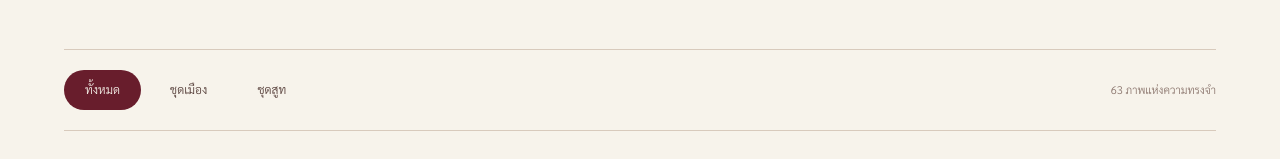
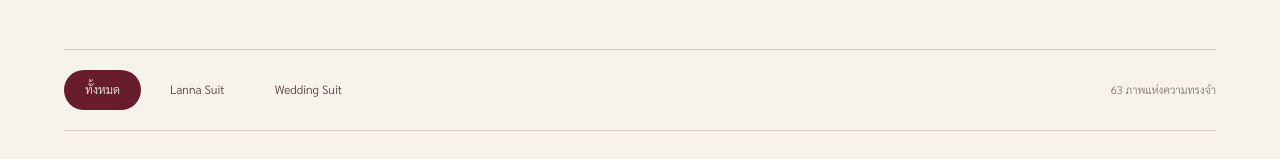
Before and after one commit to bearbyz/benz-pro-wedding-website, a Next.js app: page /gallery in a window 1280 px wide. Shown: the part 497-656 px from the top of the page. Built offline with nearby package versions, Linux system fonts and the light colour scheme; a web font is replaced by a local one.

Commit message:
Rename gallery collections to Lanna Suit and Wedding Suit

```diff
--- a/src/components/wedding-gallery.tsx
+++ b/src/components/wedding-gallery.tsx
@@ -7,7 +7,7 @@ import { galleryPhotos, type GalleryPhoto } from "@/data/gallery";
 import { Botanical, Flourish, Icon } from "./ornaments";
 import { ScrollProgress } from "./motion-details";
 
-const filters = ["ทั้งหมด", "ชุดเมือง", "ชุดสูท"] as const;
+const filters = ["ทั้งหมด", "Lanna Suit", "Wedding Suit"] as const;
 
 export default function WeddingGallery() {
   const [filter,setFilter] = useState<string>("ทั้งหมด");
--- a/src/data/gallery.ts
+++ b/src/data/gallery.ts
@@ -1,571 +1,571 @@
-export type GalleryPhoto = { id: string; src: string; alt: string; title: string; collection: "ชุดเมือง" | "ชุดสูท"; width: number; height: number; };
+export type GalleryPhoto = { id: string; src: string; alt: string; title: string; collection: "Lanna Suit" | "Wedding Suit"; width: number; height: number; };
 
 // Photographs supplied by the couple in BP_PreWed.
 export const galleryPhotos: GalleryPhoto[] = [
   {
     "id": "lanna-10",
     "src": "/images/gallery/prewed-lanna-10.webp",
-    "alt": "เบนซ์และโปร — ชุดเมือง ภาพที่ 10",
-    "title": "ชุดเมือง · 10",
-    "collection": "ชุดเมือง",
+    "alt": "เบนซ์และโปร — Lanna Suit ภาพที่ 10",
+    "title": "Lanna Suit · 10",
+    "collection": "Lanna Suit",
     "width": 1200,
     "height": 1800
   },
   {
     "id": "white-22",
     "src": "/images/gallery/prewed-white-22.webp",
-    "alt": "เบนซ์และโปร — ชุดสูท ภาพที่ 22",
-    "title": "ชุดสูท · 22",
-    "collection": "ชุดสูท",
+    "alt": "เบนซ์และโปร — Wedding Suit ภาพที่ 22",
+    "title": "Wedding Suit · 22",
+    "collection": "Wedding Suit",
     "width": 1200,
     "height": 1800
   },
   {
     "id": "lanna-15",
     "src": "/images/gallery/prewed-lanna-15.webp",
-    "alt": "เบนซ์และโปร — ชุดเมือง ภาพที่ 15",
-    "title": "ชุดเมือง · 15",
-    "collection": "ชุดเมือง",
+    "alt": "เบนซ์และโปร — Lanna Suit ภาพที่ 15",
+    "title": "Lanna Suit · 15",
+    "collection": "Lanna Suit",
     "width": 1200,
     "height": 1800
   },
   {
     "id": "lanna-01",
     "src": "/images/gallery/prewed-lanna-01.webp",
-    "alt": "เบนซ์และโปร — ชุดเมือง ภาพที่ 1",
-    "title": "ชุดเมือง · 01",
-    "collection": "ชุดเมือง",
+    "alt": "เบนซ์และโปร — Lanna Suit ภาพที่ 1",
+    "title": "Lanna Suit · 01",
+    "collection": "Lanna Suit",
     "width": 1200,
     "height": 1800
   },
   {
     "id": "lanna-02",
     "src": "/images/gallery/prewed-lanna-02.webp",
-    "alt": "เบนซ์และโปร — ชุดเมือง ภาพที่ 2",
-    "title": "ชุดเมือง · 02",
-    "collection": "ชุดเมือง",
+    "alt": "เบนซ์และโปร — Lanna Suit ภาพที่ 2",
+    "title": "Lanna Suit · 02",
+    "collection": "Lanna Suit",
     "width": 1200,
     "height": 1800
   },
   {
     "id": "lanna-03",
     "src": "/images/gallery/prewed-lanna-03.webp",
-    "alt": "เบนซ์และโปร — ชุดเมือง ภาพที่ 3",
-    "title": "ชุดเมือง · 03",
-    "collection": "ชุดเมือง",
+    "alt": "เบนซ์และโปร — Lanna Suit ภาพที่ 3",
+    "title": "Lanna Suit · 03",
+    "collection": "Lanna Suit",
     "width": 1200,
     "height": 1800
   },
   {
     "id": "lanna-04",
     "src": "/images/gallery/prewed-lanna-04.webp",
-    "alt": "เบนซ์และโปร — ชุดเมือง ภาพที่ 4",
-    "title": "ชุดเมือง · 04",
-    "collection": "ชุดเมือง",
+    "alt": "เบนซ์และโปร — Lanna Suit ภาพที่ 4",
+    "title": "Lanna Suit · 04",
+    "collection": "Lanna Suit",
     "width": 1200,
     "height": 1800
   },
   {
     "id": "lanna-05",
     "src": "/images/gallery/prewed-lanna-05.webp",
-    "alt": "เบนซ์และโปร — ชุดเมือง ภาพที่ 5",
-    "title": "ชุดเมือง · 05",
-    "collection": "ชุดเมือง",
+    "alt": "เบนซ์และโปร — Lanna Suit ภาพที่ 5",
+    "title": "Lanna Suit · 05",
+    "collection": "Lanna Suit",
     "width": 1200,
     "height": 1800
   },
   {
     "id": "lanna-06",
     "src": "/images/gallery/prewed-lanna-06.webp",
-    "alt": "เบนซ์และโปร — ชุดเมือง ภาพที่ 6",
-    "title": "ชุดเมือง · 06",
-    "collection": "ชุดเมือง",
+    "alt": "เบนซ์และโปร — Lanna Suit ภาพที่ 6",
+    "title": "Lanna Suit · 06",
+    "collection": "Lanna Suit",
     "width": 1200,
     "height": 1800
   },
   {
     "id": "lanna-07",
     "src": "/images/gallery/prewed-lanna-07.webp",
-    "alt": "เบนซ์และโปร — ชุดเมือง ภาพที่ 7",
-    "title": "ชุดเมือง · 07",
-    "collection": "ชุดเมือง",
+    "alt": "เบนซ์และโปร — Lanna Suit ภาพที่ 7",
+    "title": "Lanna Suit · 07",
+    "collection": "Lanna Suit",
     "width": 1200,
     "height": 1800
   },
   {
     "id": "lanna-08",
     "src": "/images/gallery/prewed-lanna-08.webp",
-    "alt": "เบนซ์และโปร — ชุดเมือง ภาพที่ 8",
-    "title": "ชุดเมือง · 08",
-    "collection": "ชุดเมือง",
+    "alt": "เบนซ์และโปร — Lanna Suit ภาพที่ 8",
+    "title": "Lanna Suit · 08",
+    "collection": "Lanna Suit",
     "width": 1200,
     "height": 1800
   },
   {
     "id": "lanna-09",
     "src": "/images/gallery/prewed-lanna-09.webp",
-    "alt": "เบนซ์และโปร — ชุดเมือง ภาพที่ 9",
-    "title": "ชุดเมือง · 09",
-    "collection": "ชุดเมือง",
+    "alt": "เบนซ์และโปร — Lanna Suit ภาพที่ 9",
+    "title": "Lanna Suit · 09",
+    "collection": "Lanna Suit",
     "width": 1200,
     "height": 1800
   },
   {
     "id": "lanna-11",
     "src": "/images/gallery/prewed-lanna-11.webp",
-    "alt": "เบนซ์และโปร — ชุดเมือง ภาพที่ 11",
-    "title": "ชุดเมือง · 11",
-    "collection": "ชุดเมือง",
+    "alt": "เบนซ์และโปร — Lanna Suit ภาพที่ 11",
+    "title": "Lanna Suit · 11",
+    "collection": "Lanna Suit",
     "width": 1200,
     "height": 1800
   },
   {
     "id": "lanna-12",
     "src": "/images/gallery/prewed-lanna-12.webp",
-    "alt": "เบนซ์และโปร — ชุดเมือง ภาพที่ 12",
-    "title": "ชุดเมือง · 12",
-    "collection": "ชุดเมือง",
+    "alt": "เบนซ์และโปร — Lanna Suit ภาพที่ 12",
+    "title": "Lanna Suit · 12",
+    "collection": "Lanna Suit",
     "width": 1200,
     "height": 1800
   },
   {
     "id": "lanna-13",
     "src": "/images/gallery/prewed-lanna-13.webp",
-    "alt": "เบนซ์และโปร — ชุดเมือง ภาพที่ 13",
-    "title": "ชุดเมือง · 13",
-    "collection": "ชุดเมือง",
+    "alt": "เบนซ์และโปร — Lanna Suit ภาพที่ 13",
+    "title": "Lanna Suit · 13",
+    "collection": "Lanna Suit",
     "width": 1200,
     "height": 1800
   },
   {
     "id": "lanna-14",
     "src": "/images/gallery/prewed-lanna-14.webp",
-    "alt": "เบนซ์และโปร — ชุดเมือง ภาพที่ 14",
-    "title": "ชุดเมือง · 14",
-    "collection": "ชุดเมือง",
+    "alt": "เบนซ์และโปร — Lanna Suit ภาพที่ 14",
+    "title": "Lanna Suit · 14",
+    "collection": "Lanna Suit",
     "width": 1200,
     "height": 1800
   },
   {
     "id": "lanna-16",
     "src": "/images/gallery/prewed-lanna-16.webp",
-    "alt": "เบนซ์และโปร — ชุดเมือง ภาพที่ 16",
-    "title": "ชุดเมือง · 16",
-    "collection": "ชุดเมือง",
+    "alt": "เบนซ์และโปร — Lanna Suit ภาพที่ 16",
+    "title": "Lanna Suit · 16",
+    "collection": "Lanna Suit",
     "width": 1200,
     "height": 1800
   },
   {
     "id": "lanna-17",
     "src": "/images/gallery/prewed-lanna-17.webp",
-    "alt": "เบนซ์และโปร — ชุดเมือง ภาพที่ 17",
-    "title": "ชุดเมือง · 17",
-    "collection": "ชุดเมือง",
+    "alt": "เบนซ์และโปร — Lanna Suit ภาพที่ 17",
+    "title": "Lanna Suit · 17",
+    "collection": "Lanna Suit",
     "width": 1200,
     "height": 1800
   },
   {
     "id": "lanna-18",
     "src": "/images/gallery/prewed-lanna-18.webp",
-    "alt": "เบนซ์และโปร — ชุดเมือง ภาพที่ 18",
-    "title": "ชุดเมือง · 18",
-    "collection": "ชุดเมือง",
+    "alt": "เบนซ์และโปร — Lanna Suit ภาพที่ 18",
+    "title": "Lanna Suit · 18",
+    "collection": "Lanna Suit",
     "width": 1200,
     "height": 1800
   },
   {
     "id": "lanna-19",
     "src": "/images/gallery/prewed-lanna-19.webp",
-    "alt": "เบนซ์และโปร — ชุดเมือง ภาพที่ 19",
-    "title": "ชุดเมือง · 19",
-    "collection": "ชุดเมือง",
+    "alt": "เบนซ์และโปร — Lanna Suit ภาพที่ 19",
+    "title": "Lanna Suit · 19",
+    "collection": "Lanna Suit",
     "width": 1200,
     "height": 1800
   },
   {
     "id": "lanna-20",
     "src": "/images/gallery/prewed-lanna-20.webp",
-    "alt": "เบนซ์และโปร — ชุดเมือง ภาพที่ 20",
-    "title": "ชุดเมือง · 20",
-    "collection": "ชุดเมือง",
+    "alt": "เบนซ์และโปร — Lanna Suit ภาพที่ 20",
+    "title": "Lanna Suit · 20",
+    "collection": "Lanna Suit",
     "width": 1200,
     "height": 1800
   },
   {
     "id": "lanna-21",
     "src": "/images/gallery/prewed-lanna-21.webp",
-    "alt": "เบนซ์และโปร — ชุดเมือง ภาพที่ 21",
-    "title": "ชุดเมือง · 21",
-    "collection": "ชุดเมือง",
+    "alt": "เบนซ์และโปร — Lanna Suit ภาพที่ 21",
+    "title": "Lanna Suit · 21",
+    "collection": "Lanna Suit",
     "width": 1200,
     "height": 1800
   },
   {
     "id": "lanna-22",
     "src": "/images/gallery/prewed-lanna-22.webp",
-    "alt": "เบนซ์และโปร — ชุดเมือง ภาพที่ 22",
-    "title": "ชุดเมือง · 22",
-    "collection": "ชุดเมือง",
+    "alt": "เบนซ์และโปร — Lanna Suit ภาพที่ 22",
+    "title": "Lanna Suit · 22",
+    "collection": "Lanna Suit",
     "width": 1200,
     "height": 1800
   },
   {
     "id": "lanna-23",
     "src": "/images/gallery/prewed-lanna-23.webp",
-    "alt": "เบนซ์และโปร — ชุดเมือง ภาพที่ 23",
-    "title": "ชุดเมือง · 23",
-    "collection": "ชุดเมือง",
+    "alt": "เบนซ์และโปร — Lanna Suit ภาพที่ 23",
+    "title": "Lanna Suit · 23",
+    "collection": "Lanna Suit",
     "width": 1200,
     "height": 1800
   },
   {
     "id": "lanna-24",
     "src": "/images/gallery/prewed-lanna-24.webp",
-    "alt": "เบนซ์และโปร — ชุดเมือง ภาพที่ 24",
-    "title": "ชุดเมือง · 24",
-    "collection": "ชุดเมือง",
+    "alt": "เบนซ์และโปร — Lanna Suit ภาพที่ 24",
+    "title": "Lanna Suit · 24",
+    "collection": "Lanna Suit",
     "width": 1200,
     "height": 1800
   },
   {
     "id": "lanna-25",
     "src": "/images/gallery/prewed-lanna-25.webp",
-    "alt": "เบนซ์และโปร — ชุดเมือง ภาพที่ 25",
-    "title": "ชุดเมือง · 25",
-    "collection": "ชุดเมือง",
+    "alt": "เบนซ์และโปร — Lanna Suit ภาพที่ 25",
+    "title": "Lanna Suit · 25",
+    "collection": "Lanna Suit",
     "width": 1200,
     "height": 1800
   },
   {
     "id": "lanna-26",
     "src": "/images/gallery/prewed-lanna-26.webp",
-    "alt": "เบนซ์และโปร — ชุดเมือง ภาพที่ 26",
-    "title": "ชุดเมือง · 26",
-    "collection": "ชุดเมือง",
+    "alt": "เบนซ์และโปร — Lanna Suit ภาพที่ 26",
+    "title": "Lanna Suit · 26",
+    "collection": "Lanna Suit",
     "width": 1200,
     "height": 1800
   },
   {
     "id": "lanna-27",
     "src": "/images/gallery/prewed-lanna-27.webp",
-    "alt": "เบนซ์และโปร — ชุดเมือง ภาพที่ 27",
-    "title": "ชุดเมือง · 27",
-    "collection": "ชุดเมือง",
+    "alt": "เบนซ์และโปร — Lanna Suit ภาพที่ 27",
+    "title": "Lanna Suit · 27",
+    "collection": "Lanna Suit",
     "width": 1200,
     "height": 1800
   },
   {
     "id": "lanna-28",
     "src": "/images/gallery/prewed-lanna-28.webp",
-    "alt": "เบนซ์และโปร — ชุดเมือง ภาพที่ 28",
-    "title": "ชุดเมือง · 28",
-    "collection": "ชุดเมือง",
+    "alt": "เบนซ์และโปร — Lanna Suit ภาพที่ 28",
+    "title": "Lanna Suit · 28",
+    "collection": "Lanna Suit",
     "width": 1200,
     "height": 1800
   },
   {
     "id": "lanna-29",
     "src": "/images/gallery/prewed-lanna-29.webp",
-    "alt": "เบนซ์และโปร — ชุดเมือง ภาพที่ 29",
-    "title": "ชุดเมือง · 29",
-    "collection": "ชุดเมือง",
+    "alt": "เบนซ์และโปร — Lanna Suit ภาพที่ 29",
+    "title": "Lanna Suit · 29",
+    "collection": "Lanna Suit",
     "width": 1200,
     "height": 1800
   },
   {
     "id": "lanna-30",
     "src": "/images/gallery/prewed-lanna-30.webp",
-    "alt": "เบนซ์และโปร — ชุดเมือง ภาพที่ 30",
-    "title": "ชุดเมือง · 30",
-    "collection": "ชุดเมือง",
+    "alt": "เบนซ์และโปร — Lanna Suit ภาพที่ 30",
+    "title": "Lanna Suit · 30",
+    "collection": "Lanna Suit",
     "width": 1200,
     "height": 1800
   },
   {
     "id": "lanna-31",
     "src": "/images/gallery/prewed-lanna-31.webp",
-    "alt": "เบนซ์และโปร — ชุดเมือง ภาพที่ 31",
-    "title": "ชุดเมือง · 31",
-    "collection": "ชุดเมือง",
+    "alt": "เบนซ์และโปร — Lanna Suit ภาพที่ 31",
+    "title": "Lanna Suit · 31",
+    "collection": "Lanna Suit",
     "width": 1200,
     "height": 1800
   },
   {
     "id": "lanna-32",
     "src": "/images/gallery/prewed-lanna-32.webp",
-    "alt": "เบนซ์และโปร — ชุดเมือง ภาพที่ 32",
-    "title": "ชุดเมือง · 32",
-    "collection": "ชุดเมือง",
+    "alt": "เบนซ์และโปร — Lanna Suit ภาพที่ 32",
+    "title": "Lanna Suit · 32",
+    "collection": "Lanna Suit",
     "width": 1200,
     "height": 1800
   },
   {
     "id": "lanna-33",
     "src": "/images/gallery/prewed-lanna-33.webp",
-    "alt": "เบนซ์และโปร — ชุดเมือง ภาพที่ 33",
-    "title": "ชุดเมือง · 33",
-    "collection": "ชุดเมือง",
+    "alt": "เบนซ์และโปร — Lanna Suit ภาพที่ 33",
+    "title": "Lanna Suit · 33",
+    "collection": "Lanna Suit",
     "width": 1200,
     "height": 1800
   },
   {
     "id": "lanna-34",
     "src": "/images/gallery/prewed-lanna-34.webp",
-    "alt": "เบนซ์และโปร — ชุดเมือง ภาพที่ 34",
-    "title": "ชุดเมือง · 34",
-    "collection": "ชุดเมือง",
+    "alt": "เบนซ์และโปร — Lanna Suit ภาพที่ 34",
+    "title": "Lanna Suit · 34",
+    "collection": "Lanna Suit",
     "width": 1200,
     "height": 1800
   },
   {
     "id": "white-01",
     "src": "/images/gallery/prewed-white-01.webp",
-    "alt": "เบนซ์และโปร — ชุดสูท ภาพที่ 1",
-    "title": "ชุดสูท · 01",
-    "collection": "ชุดสูท",
+    "alt": "เบนซ์และโปร — Wedding Suit ภาพที่ 1",
+    "title": "Wedding Suit · 01",
+    "collection": "Wedding Suit",
     "width": 1200,
     "height": 1800
   },
   {
     "id": "white-02",
     "src": "/images/gallery/prewed-white-02.webp",
-    "alt": "เบนซ์และโปร — ชุดสูท ภาพที่ 2",
-    "title": "ชุดสูท · 02",
-    "collection": "ชุดสูท",
+    "alt": "เบนซ์และโปร — Wedding Suit ภาพที่ 2",
+    "title": "Wedding Suit · 02",
+    "collection": "Wedding Suit",
     "width": 1200,
     "height": 1800
   },
   {
     "id": "white-03",
     "src": "/images/gallery/prewed-white-03.webp",
-    "alt": "เบนซ์และโปร — ชุดสูท ภาพที่ 3",
-    "title": "ชุดสูท · 03",
-    "collection": "ชุดสูท",
+    "alt": "เบนซ์และโปร — Wedding Suit ภาพที่ 3",
+    "title": "Wedding Suit · 03",
+    "collection": "Wedding Suit",
     "width": 1200,
     "height": 1800
   },
   {
     "id": "white-04",
     "src": "/images/gallery/prewed-white-04.webp",
-    "alt": "เบนซ์และโปร — ชุดสูท ภาพที่ 4",
-    "title": "ชุดสูท · 04",
-    "collection": "ชุดสูท",
+    "alt": "เบนซ์และโปร — Wedding Suit ภาพที่ 4",
+    "title": "Wedding Suit · 04",
+    "collection": "Wedding Suit",
     "width": 1200,
     "height": 1800
   },
   {
     "id": "white-05",
     "src": "/images/gallery/prewed-white-05.webp",
-    "alt": "เบนซ์และโปร — ชุดสูท ภาพที่ 5",
-    "title": "ชุดสูท · 05",
-    "collection": "ชุดสูท",
+    "alt": "เบนซ์และโปร — Wedding Suit ภาพที่ 5",
+    "title": "Wedding Suit · 05",
+    "collection": "Wedding Suit",
     "width": 1200,
     "height": 1800
   },
   {
     "id": "white-06",
     "src": "/images/gallery/prewed-white-06.webp",
-    "alt": "เบนซ์และโปร — ชุดสูท ภาพที่ 6",
-    "title": "ชุดสูท · 06",
-    "collection": "ชุดสูท",
+    "alt": "เบนซ์และโปร — Wedding Suit ภาพที่ 6",
+    "title": "Wedding Suit · 06",
+    "collection": "Wedding Suit",
     "width": 1800,
     "height": 1200
   },
   {
     "id": "white-07",
     "src": "/images/gallery/prewed-white-07.webp",
-    "alt": "เบนซ์และโปร — ชุดสูท ภาพที่ 7",
-    "title": "ชุดสูท · 07",
-    "collection": "ชุดสูท",
+    "alt": "เบนซ์และโปร — Wedding Suit ภาพที่ 7",
+    "title": "Wedding Suit · 07",
+    "collection": "Wedding Suit",
     "width": 1200,
     "height": 1800
   },
   {
     "id": "white-08",
     "src": "/images/gallery/prewed-white-08.webp",
-    "alt": "เบนซ์และโปร — ชุดสูท ภาพที่ 8",
-    "title": "ชุดสูท · 08",
-    "collection": "ชุดสูท",
+    "alt": "เบนซ์และโปร — Wedding Suit ภาพที่ 8",
+    "title": "Wedding Suit · 08",
+    "collection": "Wedding Suit",
     "width": 1200,
     "height": 1800
   },
   {
     "id": "white-09",
     "src": "/images/gallery/prewed-white-09.webp",
-    "alt": "เบนซ์และโปร — ชุดสูท ภาพที่ 9",
-    "title": "ชุดสูท · 09",
-    "collection": "ชุดสูท",
+    "alt": "เบนซ์และโปร — Wedding Suit ภาพที่ 9",
+    "title": "Wedding Suit · 09",
+    "collection": "Wedding Suit",
     "width": 1200,
     "height": 1800
   },
   {
     "id": "white-10",
     "src": "/images/gallery/prewed-white-10.webp",
-    "alt": "เบนซ์และโปร — ชุดสูท ภาพที่ 10",
-    "title": "ชุดสูท · 10",
-    "collection": "ชุดสูท",
+    "alt": "เบนซ์และโปร — Wedding Suit ภาพที่ 10",
+    "title": "Wedding Suit · 10",
+    "collection": "Wedding Suit",
     "width": 1200,
     "height": 1800
   },
   {
     "id": "white-11",
     "src": "/images/gallery/prewed-white-11.webp",
-    "alt": "เบนซ์และโปร — ชุดสูท ภาพที่ 11",
-    "title": "ชุดสูท · 11",
-    "collection": "ชุดสูท",
+    "alt": "เบนซ์และโปร — Wedding Suit ภาพที่ 11",
+    "title": "Wedding Suit · 11",
+    "collection": "Wedding Suit",
     "width": 1200,
     "height": 1800
   },
   {
     "id": "white-12",
     "src": "/images/gallery/prewed-white-12.webp",
-    "alt": "เบนซ์และโปร — ชุดสูท ภาพที่ 12",
-    "title": "ชุดสูท · 12",
-    "collection": "ชุดสูท",
+    "alt": "เบนซ์และโปร — Wedding Suit ภาพที่ 12",
+    "title": "Wedding Suit · 12",
+    "collection": "Wedding Suit",
     "width": 1200,
     "height": 1800
   },
   {
     "id": "white-13",
     "src": "/images/gallery/prewed-white-13.webp",
-    "alt": "เบนซ์และโปร — ชุดสูท ภาพที่ 13",
-    "title": "ชุดสูท · 13",
-    "collection": "ชุดสูท",
+    "alt": "เบนซ์และโปร — Wedding Suit ภาพที่ 13",
+    "title": "Wedding Suit · 13",
+    "collection": "Wedding Suit",
     "width": 1200,
     "height": 1800
   },
   {
     "id": "white-14",
     "src": "/images/gallery/prewed-white-14.webp",
-    "alt": "เบนซ์และโปร — ชุดสูท ภาพที่ 14",
-    "title": "ชุดสูท · 14",
-    "collection": "ชุดสูท",
+    "alt": "เบนซ์และโปร — Wedding Suit ภาพที่ 14",
+    "title": "Wedding Suit · 14",
+    "collection": "Wedding Suit",
     "width": 1200,
     "height": 1800
   },
   {
     "id": "white-15",
     "src": "/images/gallery/prewed-white-15.webp",
-    "alt": "เบนซ์และโปร — ชุดสูท ภาพที่ 15",
-    "title": "ชุดสูท · 15",
-    "collection": "ชุดสูท",
+    "alt": "เบนซ์และโปร — Wedding Suit ภาพที่ 15",
+    "title": "Wedding Suit · 15",
+    "collection": "Wedding Suit",
     "width": 1200,
     "height": 1800
   },
   {
     "id": "white-16",
     "src": "/images/gallery/prewed-white-16.webp",
-    "alt": "เบนซ์และโปร — ชุดสูท ภาพที่ 16",
-    "title": "ชุดสูท · 16",
-    "collection": "ชุดสูท",
+    "alt": "เบนซ์และโปร — Wedding Suit ภาพที่ 16",
+    "title": "Wedding Suit · 16",
+    "collection": "Wedding Suit",
     "width": 1200,
     "height": 1800
   },
   {
     "id": "white-17",
     "src": "/images/gallery/prewed-white-17.webp",
-    "alt": "เบนซ์และโปร — ชุดสูท ภาพที่ 17",
-    "title": "ชุดสูท · 17",
-    "collection": "ชุดสูท",
+    "alt": "เบนซ์และโปร — Wedding Suit ภาพที่ 17",
+    "title": "Wedding Suit · 17",
+    "collection": "Wedding Suit",
     "width": 1200,
     "height": 1800
   },
   {
     "id": "white-18",
     "src": "/images/gallery/prewed-white-18.webp",
-    "alt": "เบนซ์และโปร — ชุดสูท ภาพที่ 18",
-    "title": "ชุดสูท · 18",
-    "collection": "ชุดสูท",
+    "alt": "เบนซ์และโปร — Wedding Suit ภาพที่ 18",
+    "title": "Wedding Suit · 18",
+    "collection": "Wedding Suit",
     "width": 1200,
     "height": 1800
   },
   {
     "id": "white-19",
     "src": "/images/gallery/prewed-white-19.webp",
-    "alt": "เบนซ์และโปร — ชุดสูท ภาพที่ 19",
-    "title": "ชุดสูท · 19",
-    "collection": "ชุดสูท",
+    "alt": "เบนซ์และโปร — Wedding Suit ภาพที่ 19",
+    "title": "Wedding Suit · 19",
+    "collection": "Wedding Suit",
     "width": 1200,
     "height": 1800
   },
   {
     "id": "white-20",
     "src": "/images/gallery/prewed-white-20.webp",
-    "alt": "เบนซ์และโปร — ชุดสูท ภาพที่ 20",
-    "title": "ชุดสูท · 20",
-    "collection": "ชุดสูท",
+    "alt": "เบนซ์และโปร — Wedding Suit ภาพที่ 20",
+    "title": "Wedding Suit · 20",
+    "collection": "Wedding Suit",
     "width": 1200,
     "height": 1800
   },
   {
     "id": "white-21",
     "src": "/images/gallery/prewed-white-21.webp",
-    "alt": "เบนซ์และโปร — ชุดสูท ภาพที่ 21",
-    "title": "ชุดสูท · 21",
-    "collection": "ชุดสูท",
+    "alt": "เบนซ์และโปร — Wedding Suit ภาพที่ 21",
+    "title": "Wedding Suit · 21",
+    "collection": "Wedding Suit",
     "width": 1200,
     "height": 1800
   },
   {
     "id": "white-23",
     "src": "/images/gallery/prewed-white-23.webp",
-    "alt": "เบนซ์และโปร — ชุดสูท ภาพที่ 23",
-    "title": "ชุดสูท · 23",
-    "collection": "ชุดสูท",
+    "alt": "เบนซ์และโปร — Wedding Suit ภาพที่ 23",
+    "title": "Wedding Suit · 23",
+    "collection": "Wedding Suit",
     "width": 1200,
     "height": 1800
   },
   {
     "id": "white-24",
     "src": "/images/gallery/prewed-white-24.webp",
-    "alt": "เบนซ์และโปร — ชุดสูท ภาพที่ 24",
-    "title": "ชุดสูท · 24",
-    "collection": "ชุดสูท",
+    "alt": "เบนซ์และโปร — Wedding Suit ภาพที่ 24",
+    "title": "Wedding Suit · 24",
+    "collection": "Wedding Suit",
     "width": 1200,
     "height": 1800
   },
   {
     "id": "white-25",
     "src": "/images/gallery/prewed-white-25.webp",
-    "alt": "เบนซ์และโปร — ชุดสูท ภาพที่ 25",
-    "title": "ชุดสูท · 25",
-    "collection": "ชุดสูท",
+    "alt": "เบนซ์และโปร — Wedding Suit ภาพที่ 25",
+    "title": "Wedding Suit · 25",
+    "collection": "Wedding Suit",
     "width": 1200,
     "height": 1800
   },
   {
     "id": "white-26",
     "src": "/images/gallery/prewed-white-26.webp",
-    "alt": "เบนซ์และโปร — ชุดสูท ภาพที่ 26",
-    "title": "ชุดสูท · 26",
-    "collection": "ชุดสูท",
+    "alt": "เบนซ์และโปร — Wedding Suit ภาพที่ 26",
+    "title": "Wedding Suit · 26",
+    "collection": "Wedding Suit",
     "width": 1200,
     "height": 1800
   },
   {
     "id": "white-27",
     "src": "/images/gallery/prewed-white-27.webp",
-    "alt": "เบนซ์และโปร — ชุดสูท ภาพที่ 27",
-    "title": "ชุดสูท · 27",
-    "collection": "ชุดสูท",
+    "alt": "เบนซ์และโปร — Wedding Suit ภาพที่ 27",
+    "title": "Wedding Suit · 27",
+    "collection": "Wedding Suit",
     "width": 1200,
     "height": 1800
   },
   {
     "id": "white-28",
     "src": "/images/gallery/prewed-white-28.webp",
-    "alt": "เบนซ์และโปร — ชุดสูท ภาพที่ 28",
-    "title": "ชุดสูท · 28",
-    "collection": "ชุดสูท",
+    "alt": "เบนซ์และโปร — Wedding Suit ภาพที่ 28",
+    "title": "Wedding Suit · 28",
+    "collection": "Wedding Suit",
     "width": 1200,
     "height": 1800
   },
   {
     "id": "white-29",
     "src": "/images/gallery/prewed-white-29.webp",
-    "alt": "เบนซ์และโปร — ชุดสูท ภาพที่ 29",
-    "title": "ชุดสูท · 29",
-    "collection": "ชุดสูท",
+    "alt": "เบนซ์และโปร — Wedding Suit ภาพที่ 29",
+    "title": "Wedding Suit · 29",
+    "collection": "Wedding Suit",
     "width": 1024,
     "height": 1536
   }
```
